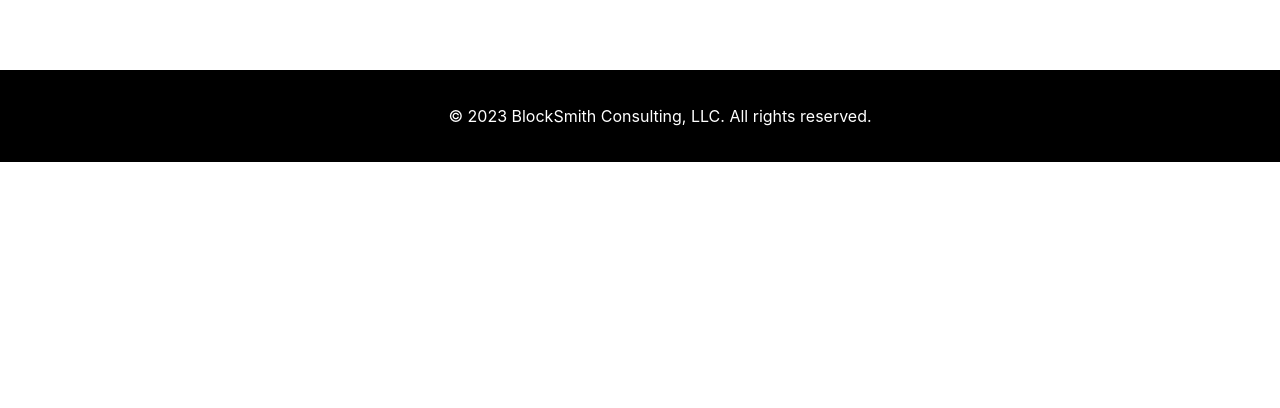
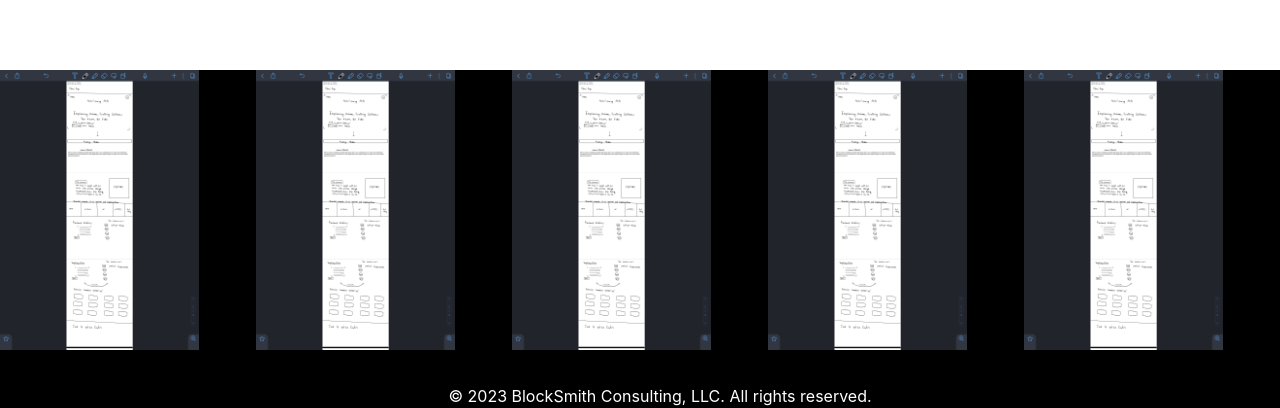
Before and after one commit to kennyav/bscwebsite, a React (Create React App) app: page / in a window 1280 px wide. Shown: the part 2010-2418 px from the top of the page. Before the commit the page ends 2172 px from the top, so only its background shows below. Built offline with nearby package versions, Linux system fonts and the light colour scheme.

Commit message:
start to the examples of implementation

```diff
--- a/src/components/Home/Home.jsx
+++ b/src/components/Home/Home.jsx
@@ -4,6 +4,8 @@
 // components
 import MissionStatement from '../HomeComponents/MissionStatement';
 import ProcessInfo from '../HomeComponents/ProcessInfo';
+import Examples from '../HomeComponents/Examples';
+
 
 export default function Home() {
   const containerStyle = {
@@ -51,6 +53,7 @@
       </div>
       <MissionStatement />
       <ProcessInfo />
+      <Examples />
     </>
   )
 }
--- /dev/null
+++ b/src/components/HomeComponents/Examples.jsx
@@ -0,0 +1,25 @@
+import React from 'react'
+import './style.css'
+
+
+export default function Examples() {
+   return (
+      <div className='exampleContainer'>
+         <div className='stepsContainer'>
+            <img className='exampleImage' src='./drawing.jpeg' alt='Example 1' />
+         </div>
+         <div className='stepsContainer'>
+            <img className='exampleImage' src='./drawing.jpeg' alt='Example 2' />
+         </div>
+         <div className='stepsContainer'>
+            <img className='exampleImage' src='./drawing.jpeg' alt='Example 3' />
+         </div>
+         <div className='stepsContainer'>
+            <img className='exampleImage' src='./drawing.jpeg' alt='Example 4' />
+         </div>
+         <div className='stepsContainer'>
+            <img className='exampleImage' src='./drawing.jpeg' alt='Example 5' />
+         </div>
+      </div>
+   )
+}
--- a/src/components/HomeComponents/style.css
+++ b/src/components/HomeComponents/style.css
@@ -23,6 +23,19 @@
   color: black;
 }
 
+.exampleContainer {
+  display: flex;
+  width: 100%;
+  height: auto;
+  background-color: black;
+}
+
+.stepsContainer {
+  width: 20%;
+  height: 35vh;
+  objectfit: "cover";
+}
+
 .missionStatement {
   padding: 20px;
   text-align: center;
@@ -42,6 +55,11 @@
   text-align: left;
 }
 
+.exampleImage {
+  max-width: 100%;
+  max-height: 100%;
+}
+
 .processTitle {
   font-weight: bold;
   font-size: 60px;
```
Also changed, not shown: public/drawing.jpeg (added).
